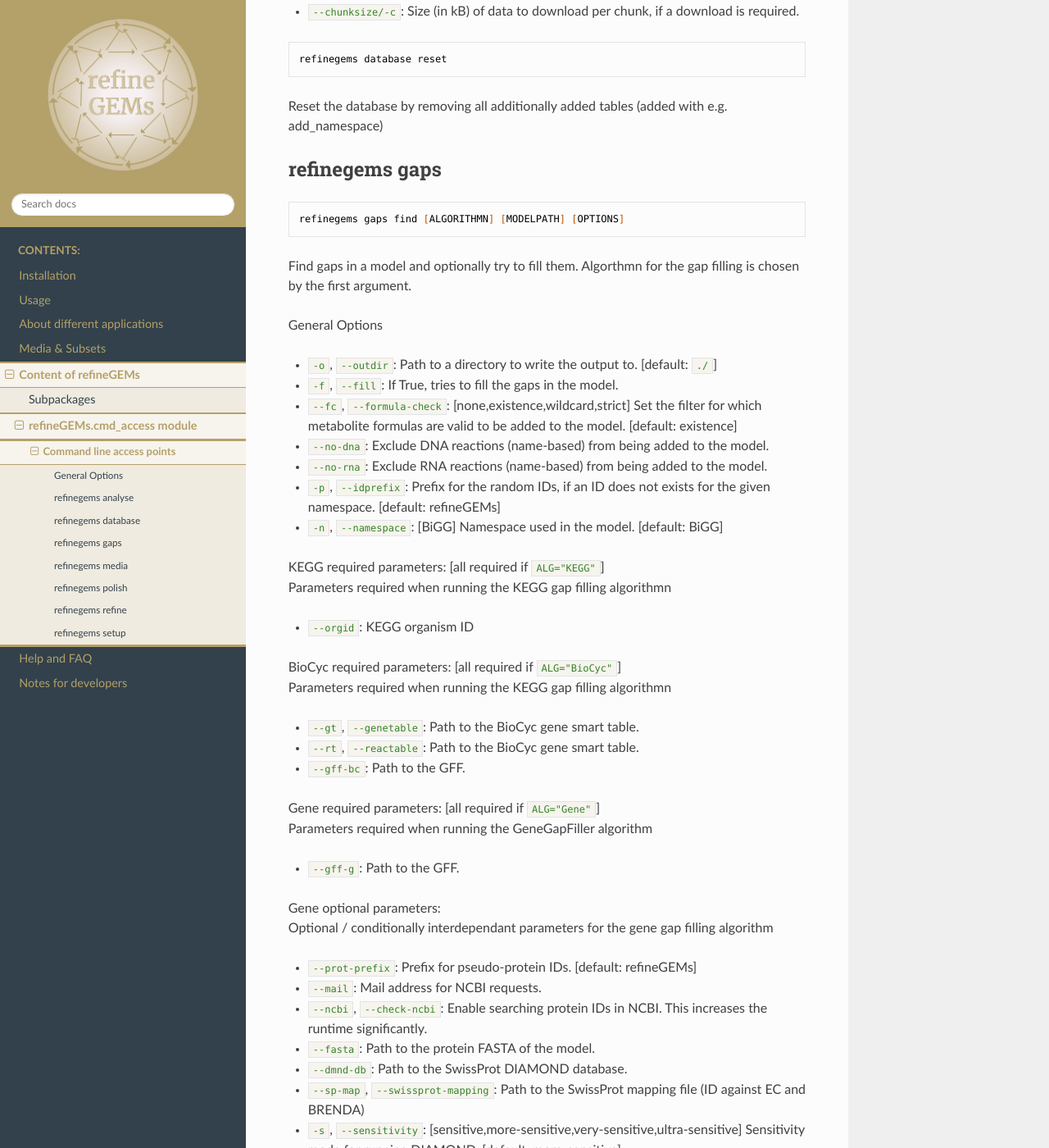
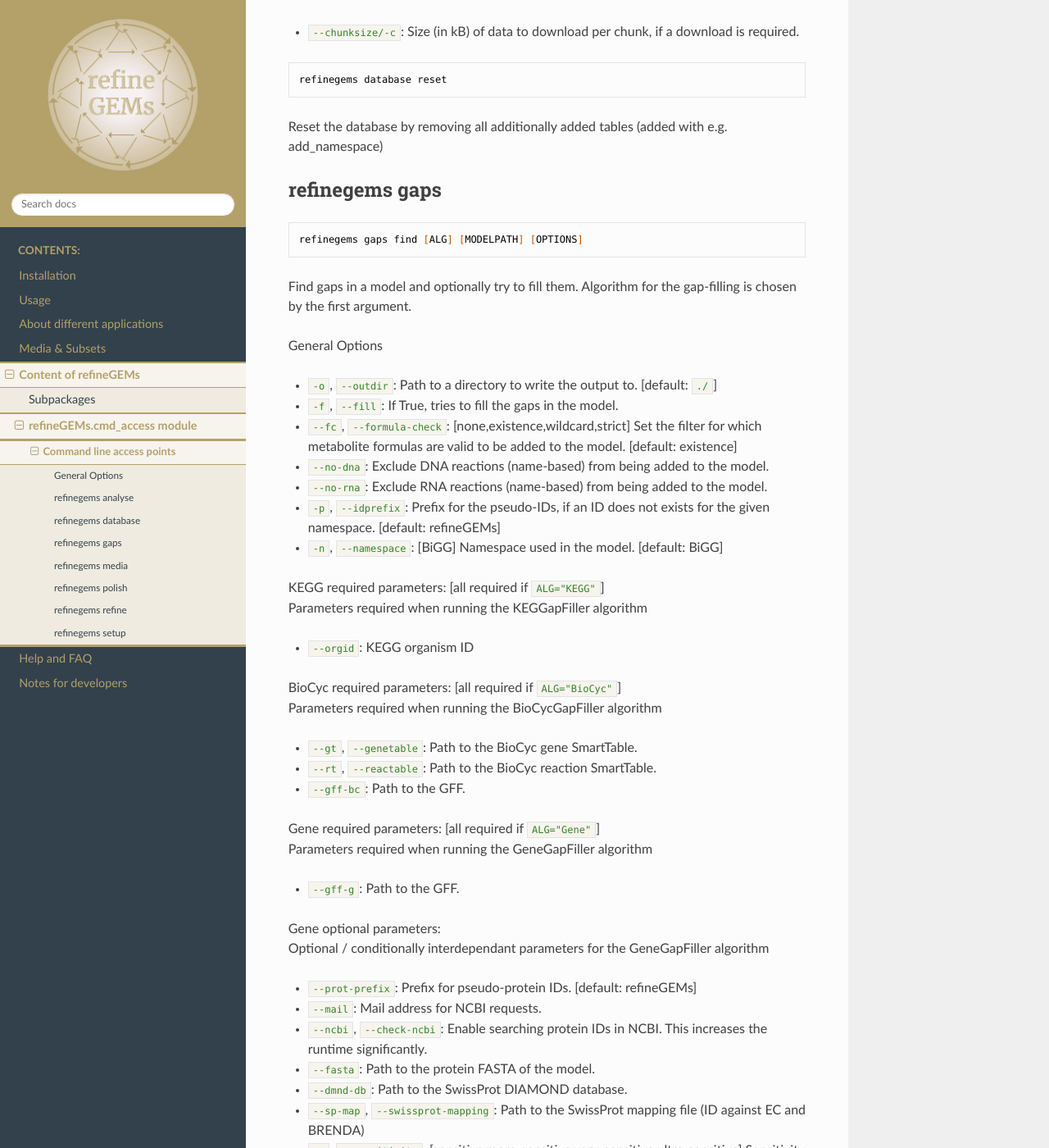
Before and after one commit to draeger-lab/refinegems, a Sphinx documentation site: the page built from docs/source/cmd_desc.rst, in a window 1280 px wide and 1400 px high, scrolled down 3927 px. Shown: the whole window at 82% size. Built offline with Sphinx 7.4.7 and the Read the Docs theme 2.0.0, drawn with Linux system fonts in a browser that asks for light colours; some of the changed text lies outside the part shown.

Commit message:
Finalised docs for pre-release 2.0.0 #120 #121

```diff
--- a/docs/source/cmd_desc.rst
+++ b/docs/source/cmd_desc.rst
@@ -184,10 +185,10 @@ refinegems gaps
 
 .. code:: bash
 
-  refinegems gaps find [ALGORITHMN] [MODELPATH] [OPTIONS]
+  refinegems gaps find [ALG] [MODELPATH] [OPTIONS]
 
 Find gaps in a model and optionally try to fill them.
-Algorthmn for the gap filling is chosen by the first argument.
+Algorithm for the gap-filling is chosen by the first argument.
 
 General Options
 
@@ -196,19 +197,19 @@ General Options
 - ``--fc``, ``--formula-check``: [none,existence,wildcard,strict] Set the filter for which metabolite formulas are valid to be added to the model. [default: existence]
 - ``--no-dna``: Exclude DNA reactions (name-based) from being added to the model.
 - ``--no-rna``: Exclude RNA reactions (name-based) from being added to the model.
-- ``-p``, ``--idprefix``: Prefix for the random IDs, if an ID does not exists for the given namespace. [default: refineGEMs]
+- ``-p``, ``--idprefix``: Prefix for the pseudo-IDs, if an ID does not exists for the given namespace. [default: refineGEMs]
 - ``-n``, ``--namespace``: [BiGG]  Namespace used in the model.  [default: BiGG]
 
 | KEGG required parameters: [all required if ``ALG="KEGG"``]
-| Parameters required when running the KEGG gap filling algorithmn
+| Parameters required when running the KEGGapFiller algorithm
 
 - ``--orgid``: KEGG organism ID
 
 | BioCyc required parameters: [all required if ``ALG="BioCyc"``]
-| Parameters required when running the KEGG gap filling algorithmn
+| Parameters required when running the BioCycGapFiller algorithm
 
-- ``--gt``, ``--genetable``: Path to the BioCyc gene smart table.
-- ``--rt``, ``--reactable``: Path to the BioCyc gene smart table.
+- ``--gt``, ``--genetable``: Path to the BioCyc gene SmartTable.
+- ``--rt``, ``--reactable``: Path to the BioCyc reaction SmartTable.
 - ``--gff-bc``: Path to the GFF.
 
 | Gene required parameters: [all required if ``ALG="Gene"``]
@@ -217,7 +218,7 @@ General Options
 - ``--gff-g``: Path to the GFF.
 
 | Gene optional parameters:
-| Optional / conditionally interdependant parameters for the gene gap filling algorithm
+| Optional / conditionally interdependant parameters for the GeneGapFiller algorithm
 
 - ``--prot-prefix``: Prefix for pseudo-protein IDs.  [default: refineGEMs]
 - ``--mail``: Mail address for NCBI requests.
@@ -312,7 +313,9 @@ an optionally, try to resolve them.
 Options:
 
 - ``--solver/-s``: Options to solve the EGCs. Following Solvers are currently available:
-    - greedy: Solve the EGCs by trying out modifications of single reactions (reversible, backward,forward,remove)
+
+      - greedy: Solve the EGCs by trying out modifications of single reactions (reversible, backward,forward,remove)
+
 - ``--namespace/-n``: Namespace of the model.
 - ``--compartment/-c``: Compartments to check, separated by comma. Default is ``c,p``
 - ``--outfile/-o`` : File to save the updated model to.
@@ -349,7 +352,7 @@ Download a configuration file for a specific functionality of the toolbox.
 Options:
 
 - ``--filename/-f`` : Name or path of a file to save the config under.
-- ``--type/-t`` : Type of config to download. Defaults to *media*.
+- ``--type/-t`` : Type of config to download. Defaults to ``media``.
 
 .. code:: bash
 
@@ -359,12 +362,12 @@ Download file(s) needed for a given functionality of the toolbox.
 
 Current options include:
 
-- 'SwissProt\_gapfill': download the SwissProt sequences as a FASTA and a mappng of their ID to BRENDA/EC for gapfilling
+- 'SwissProt\_gapfill': download the SwissProt sequences as a FASTA and a mapping of their ID to BRENDA/EC for gap-filling
 
 Options:
 
 - ``--dir/-d`` : Path to directory to save the downloaded files to.
-- ``--chunksize/-c`` : Size the chunk to download (in kB).
+- ``--chunksize/-c`` : Size of the chunk to download (in kB) at once.
 
 .. code:: bash
 
@@ -374,7 +377,7 @@ Using the given models, construct a pan-core model.
 
 Options:
 
-- ``--based-on/-o`` : Option on how to compare the models, defaults to 'id', which compares and combines the models based in the IDs only.
+- ``--based-on/-o`` : Option on how to compare the models, defaults to ``id``, which compares and combines the models based in the IDs only.
 - ``--name/-n``: Set the name of the constructed pan-core model.
 - ``--keep-genes/-g`` : Keep the genes in the pan-core model, otherwise they are deleted and only reactions and metabolites are kept.
 - ``--resolve-compartments/--rcomp`` : Try to standardise the model's compartment names.
--- a/docs/source/conf.py
+++ b/docs/source/conf.py
@@ -103,7 +103,7 @@ master_doc = 'index'
 autodoc_preserve_defaults = True
 autodoc_default_options = {
     'exclude-members': '''
-    __init__, __abstractmethods__, ABC, __module__, _abc_impl, __annotations__,
+    __abstractmethods__, ABC, __module__, _abc_impl, __annotations__,
     __dict__, __weakref__
     '''
 }
--- a/docs/source/usage.rst
+++ b/docs/source/usage.rst
@@ -14,7 +14,7 @@ via command line/terminal
 
 The main functionalities of refineGEMs can be accessed directly from the command line after a successfull installation.
 
-For more information, call the following in your command line or terminal
+For more information, call the following in your command line or terminal:
 
 .. code-block:: bash
 
```
Also changed, not shown: other parts of docs/source/cmd_desc.rst (+10 -9 lines), other parts of docs/source/usage.rst (+1 -1 lines), docs/source/database/in_silico_media_generation.rst (+38 -57 lines), 3 other files.
